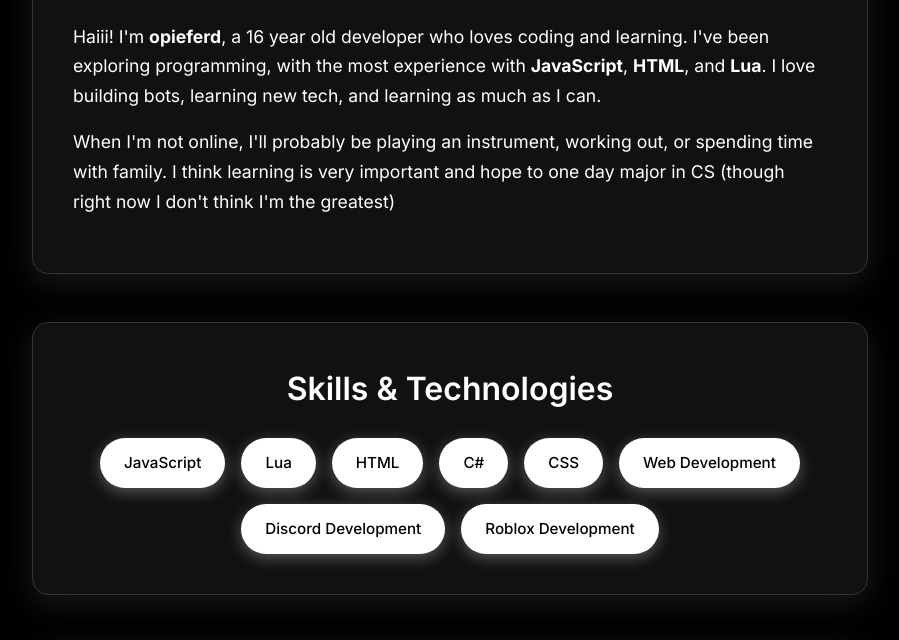
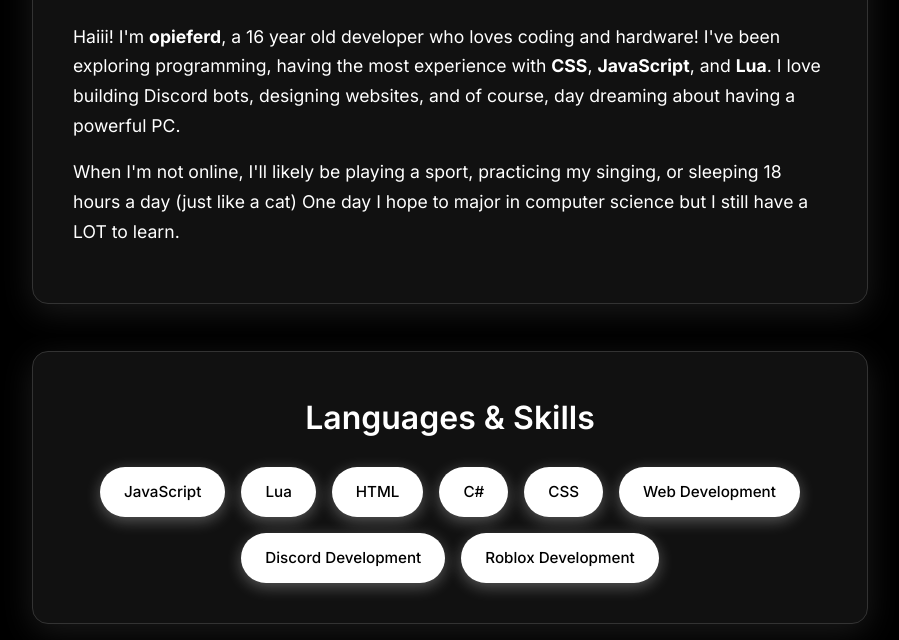
Before and after one commit to opieferd/opieferd.dev, a plain HTML site: page index.html in a window 1280 px wide. Shown: the part 612-1252 px from the top of the page, without its empty margins (190-1089 px from the left). Drawn offline with nearby package versions, Linux system fonts and the light colour scheme.

Commit message:
Update personal description and skills section

```diff
--- a/index.html
+++ b/index.html
@@ -31,18 +31,18 @@
             <section class="about">
                 <h2>About Me</h2>
                 <p>
-                    Haiii! I'm <strong>opieferd</strong>, a 16 year old developer who loves coding and learning.
-                    I've been exploring programming, with the most experience with <strong>JavaScript</strong>, <strong>HTML</strong>, and
-                    <strong>Lua</strong>. I love building bots, learning new tech, and learning as much as I can.
+                    Haiii! I'm <strong>opieferd</strong>, a 16 year old developer who loves coding and hardware!
+                    I've been exploring programming, having the most experience with <strong>CSS</strong>, <strong>JavaScript</strong>, and
+                    <strong>Lua</strong>. I love building Discord bots, designing websites, and of course, day dreaming about having a powerful PC.
                 </p>
                 <p>
-                    When I'm not online, I'll probably be playing an instrument, working out, or spending time with family.
-                    I think learning is very important and hope to one day major in CS (though right now I don't think I'm the greatest)
+                    When I'm not online, I'll likely be playing a sport, practicing my singing, or sleeping 18 hours a day (just like a cat)
+                    One day I hope to major in computer science but I still have a LOT to learn.
                 </p>
             </section>
 
             <section class="skills">
-                <h2>Skills & Technologies</h2>
+                <h2>Languages & Skills</h2>
                 <div class="skill-tags">
                     <span class="skill-tag">JavaScript</span>
                     <span class="skill-tag">Lua</span>
```
